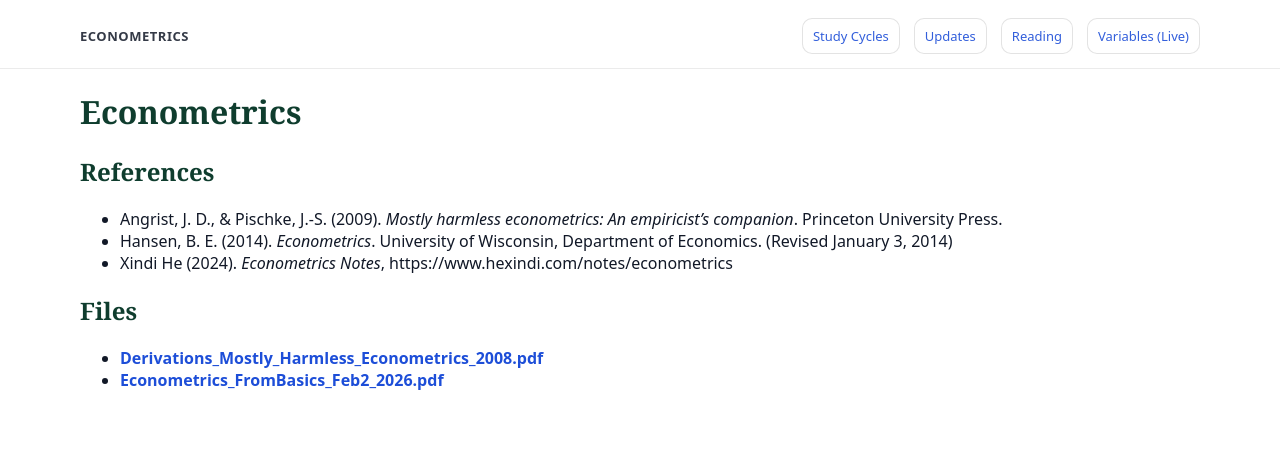
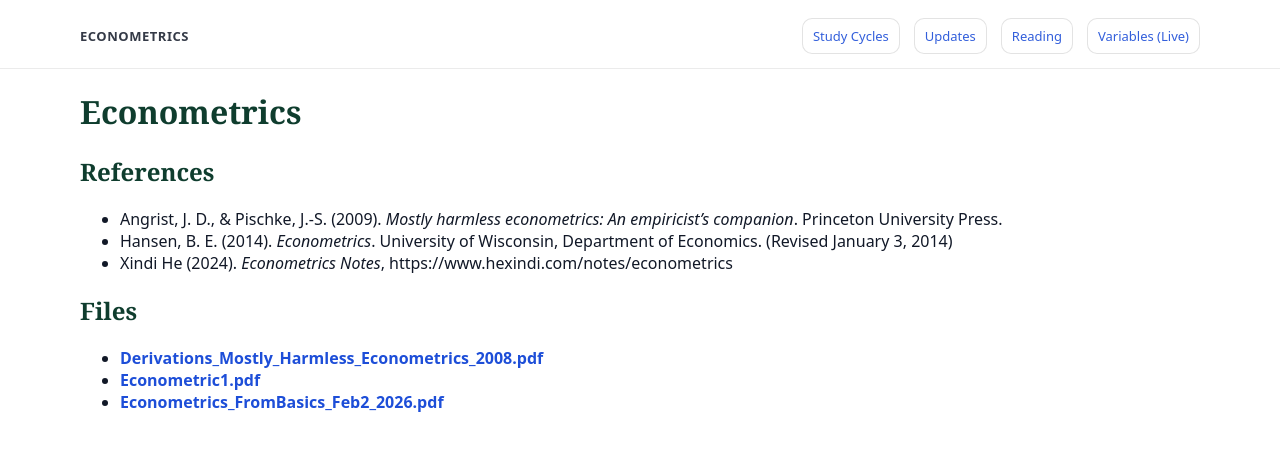
Before and after one commit to yaxinzn/study-archive, a Jekyll site: the page built from materials/econometrics/index.md, in a window 1280 px wide. Shown: the top 451 px of the page. Built offline with Jekyll 4.4.1, drawn with Linux system fonts in a browser that asks for light colours.

Commit message:
chore: auto-update subject indexes

```diff
--- a/materials/econometrics/index.md
+++ b/materials/econometrics/index.md
@@ -18,5 +18,6 @@ hide_name: true
 ## Files
 <!-- AUTO-LIST-START -->
 - **[Derivations_Mostly_Harmless_Econometrics_2008.pdf](Derivations_Mostly_Harmless_Econometrics_2008.pdf)**
+- **[Econometric1.pdf](Econometric1.pdf)**
 - **[Econometrics_FromBasics_Feb2_2026.pdf](Econometrics_FromBasics_Feb2_2026.pdf)**
 <!-- AUTO-LIST-END -->
```
